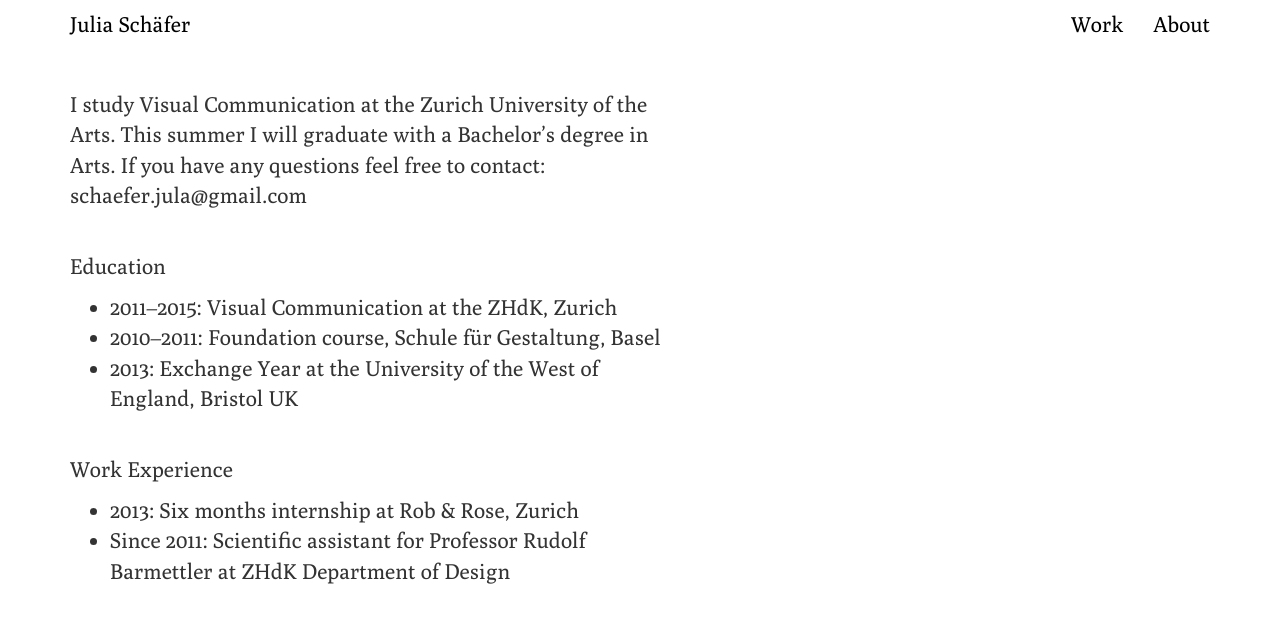
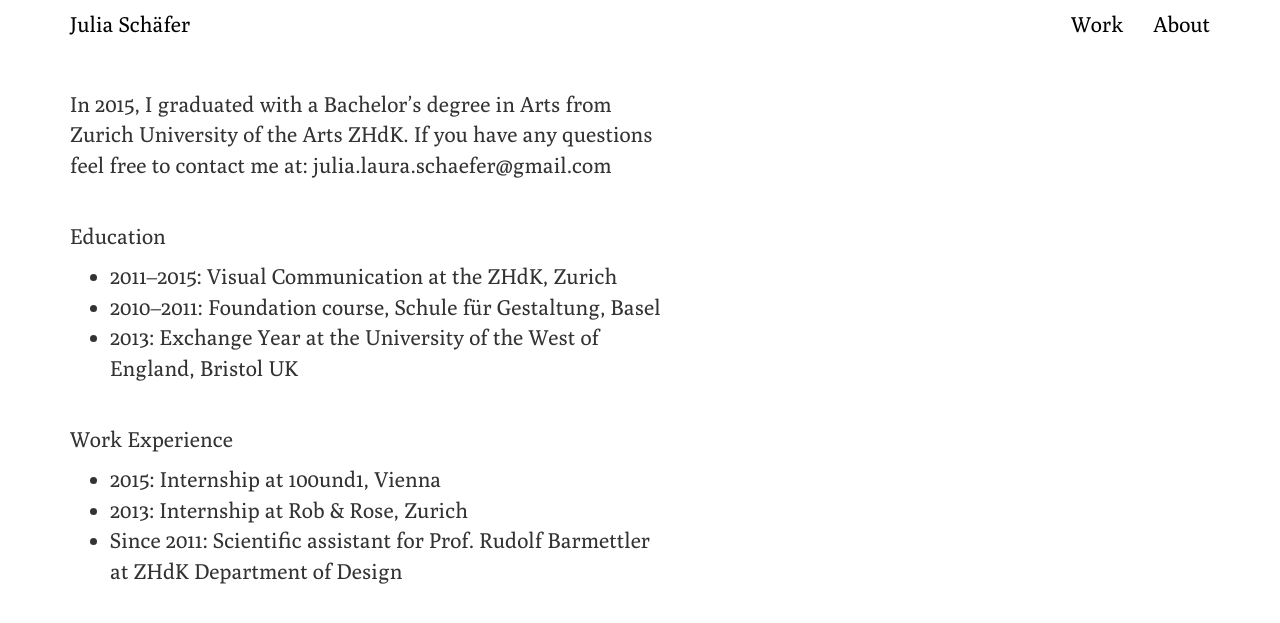
Before and after one commit to juliaschaefer/juliaschaefer.github.io, a Jekyll site: the page built from about.md, in a window 1280 px wide. Shown: the top 623 px of the page. Built offline with Jekyll 4.4.1, drawn with Linux system fonts in a browser that asks for light colours; nearby versions of some CDN libraries.

Commit message:
Update about.md
updated about page

```diff
--- a/about.md
+++ b/about.md
@@ -2,7 +2,8 @@
 layout: page
 permalink: /about/
 ---
-I study Visual Communication at the Zurich University of the Arts. This summer I will graduate with a Bachelor's degree in Arts. If you have any questions feel free to contact: schaefer.jula@gmail.com
+In 2015, I graduated with a Bachelor's degree in Arts from Zurich University of the Arts ZHdK.
+If you have any questions feel free to contact me at: julia.laura.schaefer@gmail.com
 
 <br />
 Education
@@ -14,5 +15,6 @@ Education
 <br />
 Work Experience
 
-* 2013: Six months internship at Rob & Rose, Zurich
-* Since 2011: Scientific assistant for Professor Rudolf Barmettler at ZHdK Department of Design
+* 2015: Internship at 100und1, Vienna
+* 2013: Internship at Rob & Rose, Zurich
+* Since 2011: Scientific assistant for Prof. Rudolf Barmettler at ZHdK Department of Design
```
